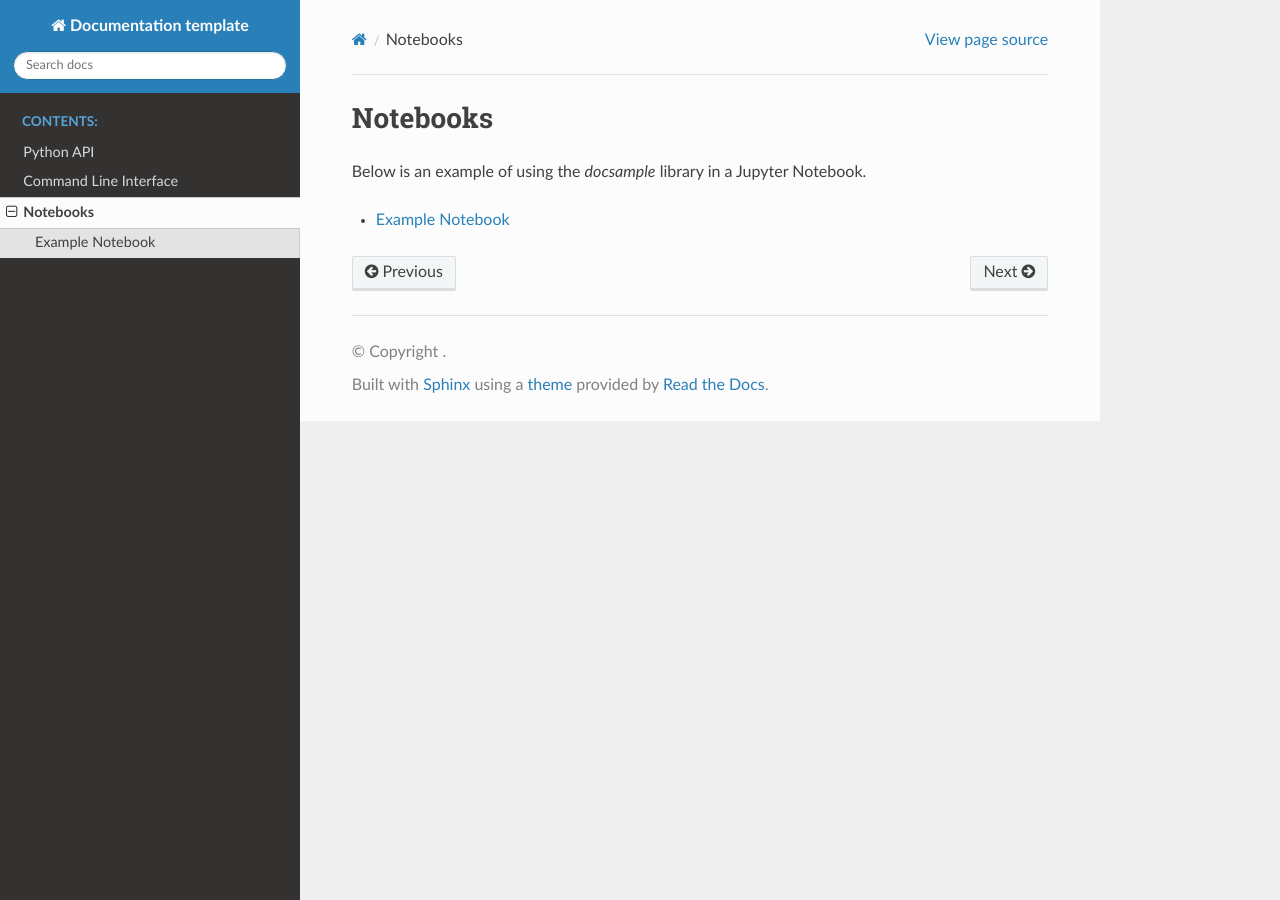
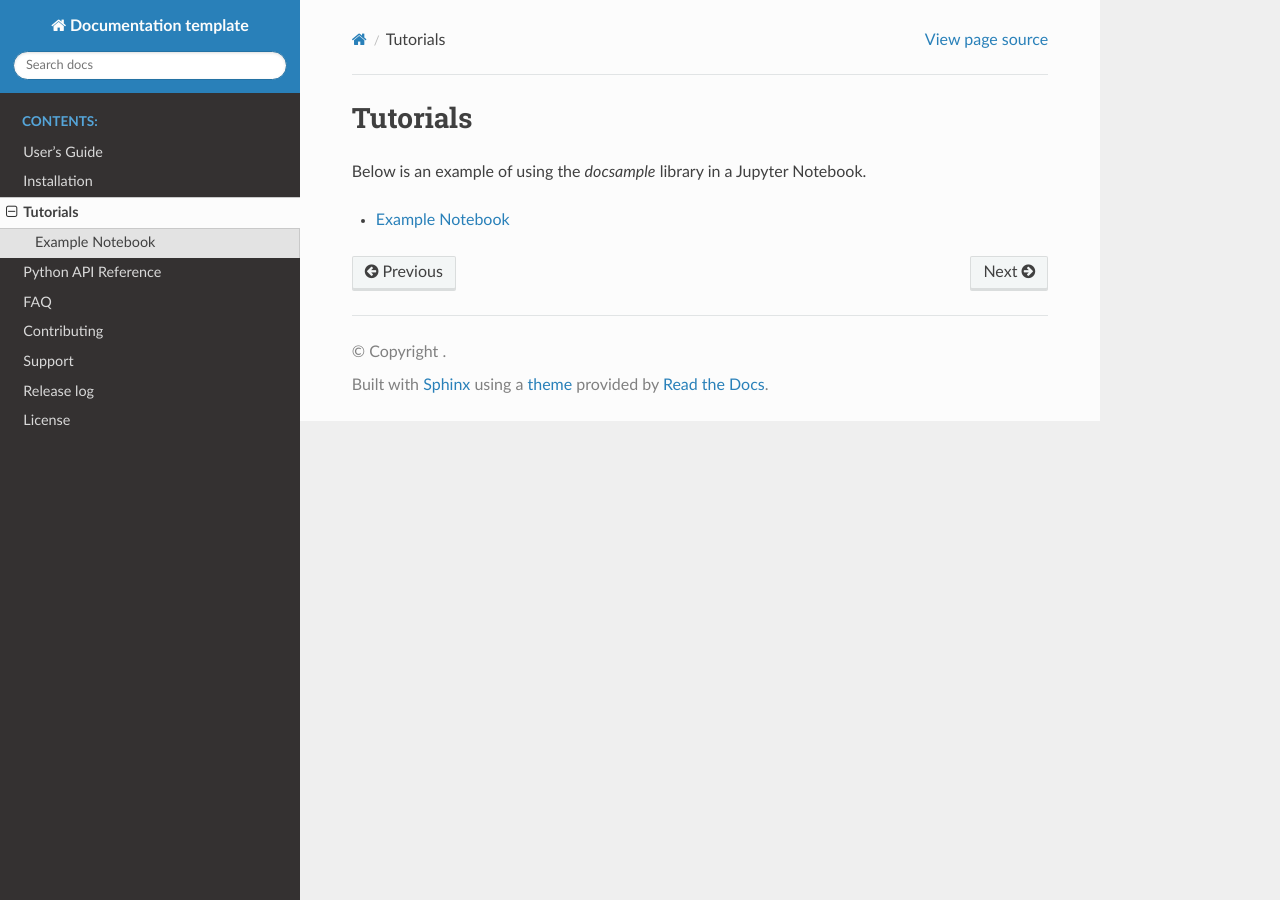
Before and after one commit to ecmwf/docsample, a Sphinx documentation site: the page built from docs/tutorials/index.rst, in a window 1280 px wide. Built offline with Sphinx 7.4.7 and the Read the Docs theme 3.1.0, drawn with Linux system fonts in a browser that asks for light colours; pages that are not in the unit, such as notebooks, are missing from menus.

Commit message:
add missing sections in docs

```diff
--- a/docs/usage.rst
+++ b/docs/cli.rst
@@ -1,6 +1,7 @@
 Command Line Interface
 ======================
 
+.. _docsample-hello:
 docsample-hello
 ---------------
 
--- /dev/null
+++ b/docs/contributing.rst
@@ -0,0 +1,2 @@
+Contributing
+============
--- /dev/null
+++ b/docs/faq.rst
@@ -0,0 +1,4 @@
+FAQ
+===
+
+This page will contain the faq.
--- /dev/null
+++ b/docs/intro.rst
@@ -0,0 +1,4 @@
+User's Guide
+============
+
+This contains user's guide pages.
--- /dev/null
+++ b/docs/license.rst
@@ -0,0 +1,2 @@
+License
+=======
--- /dev/null
+++ b/docs/release.rst
@@ -0,0 +1,2 @@
+Release log
+===========
--- /dev/null
+++ b/docs/support.rst
@@ -0,0 +1,2 @@
+Support
+=======
--- a/docs/notebooks/index.rst
+++ b/docs/tutorials/index.rst
@@ -1,4 +1,4 @@
-Notebooks
+Tutorials
 =========
 
 Below is an example of using the `docsample` library in a Jupyter Notebook.
```
Also changed, not shown: docs/api.rst (deleted, +0 -10 lines), docs/api/index.rst (added, +10 -0 lines), docs/index.rst (+10 -3 lines), docs/install.rst (added, +8 -0 lines), docs/tutorials/example_notebook.ipynb (renamed from docs/notebooks/example_notebook.ipynb).
